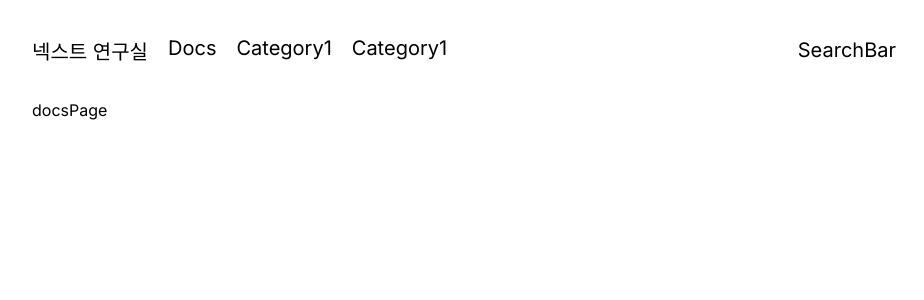
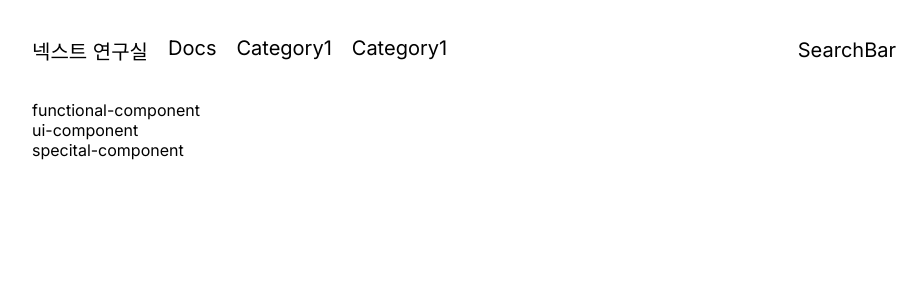
Before and after one commit to AppleTrick/NextLaboratory, a Next.js app: page /docs-page in a window 1280 px wide. Shown: the top 300 px of the page, without its empty margins (176-1100 px from the left). Built offline with nearby package versions, Linux system fonts and the light colour scheme.

Commit message:
컴포넌트 구분

```diff
--- /dev/null
+++ b/src/app/docs-page/functional-components/context_api/page.tsx
@@ -0,0 +1,5 @@
+const FunctionalComponents = () => {
+  return <div>FunctionalComponents</div>;
+};
+
+export default FunctionalComponents;
--- a/src/app/docs-page/page.tsx
+++ b/src/app/docs-page/page.tsx
@@ -1,5 +1,15 @@
 const docsPage = () => {
-  return <div>docsPage</div>;
+  return (
+    <div>
+      <div>functional-component</div>
+      <div>ui-component</div>
+      <div>specital-component</div>
+    </div>
+  );
 };
 
 export default docsPage;
+
+// functional-component :  특정 기능을 수행하는 컴포넌트로 구성, 특정 데이터 처리를 담당
+// ui-component :  화면에서 사용자 인터페이스를 구성하는 기본적인 요소, 재사용 가능하도록 설계
+// functional-component : 특정 라이브러리나 외부 요소를 통합하는 컴포넌트들입니다. 이들은 종종 특정 라이브러리에 의존하며 별도의 세팅이 필요
--- /dev/null
+++ b/src/app/docs-page/special-components/page.tsx
@@ -0,0 +1,5 @@
+const SpecialComponents = () => {
+  return <div>SpecialComponents</div>;
+};
+
+export default SpecialComponents;
--- /dev/null
+++ b/src/app/docs-page/ui-components/page.tsx
@@ -0,0 +1,5 @@
+const UIComponents = () => {
+  return <div>UIComponents</div>;
+};
+
+export default UIComponents;
```
Also changed, not shown: src/app/docs-page/functional-components/page.tsx (added), src/app/docs-page/special-components/three/components/ThreeScene.tsx (renamed from src/app/docs-page/special-component/three/components/ThreeScene.tsx), src/app/docs-page/special-components/three/page.tsx (renamed from src/app/docs-page/special-component/three/page.tsx), src/app/docs-page/ui-components/mdx-page/page.tsx (renamed from src/app/docs-page/ui-component/mdx-page/page.tsx), src/app/docs-page/ui-components/navbar01/description.md (renamed from src/app/docs-page/ui-component/navbar01/description.md), src/app/docs-page/ui-components/navbar01/page.tsx (added), src/app/docs-page/ui-components/react-editor/page.tsx (renamed from src/app/docs-page/ui-component/react-editor/page.tsx).
